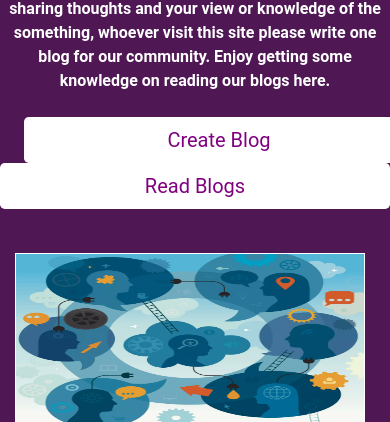
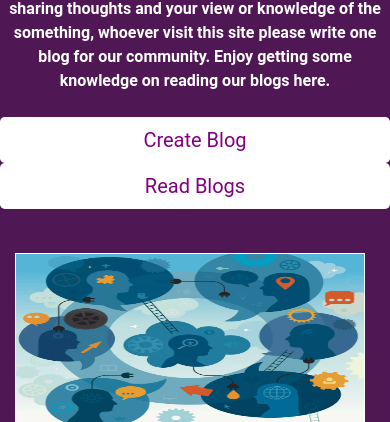
Before and after one commit to kpavankumar623/OneBlog, a Django app: page / in a window 390 px wide; the page is wider, and only the part inside the window is pictured. Shown: the part 198-620 px from the top of that part. Run offline with Django 3.2, Linux system fonts and the light colour scheme; data comes from the database, SQL or seed files in the repository; some libraries are stand-ins or nearby versions.

Commit message:
home page button mobile responsive changed2

```diff
--- a/blog/templates/blog/home.html
+++ b/blog/templates/blog/home.html
@@ -80,7 +80,7 @@
 										</p>
 											<div class="text-center py-2">
 										<a href="{% url 'blogcreate' %}"
-											<button type="button" class="btn btn-lg  col-lg-2 col-md-12 mx-4 btn-hover">Create Blog</button> </a>
+											<button type="button" class="btn btn-lg  col-lg-2 col-md-12 mx-lg-4 btn-hover">Create Blog</button> </a>
 										<a href="{% url 'bloglist' %}"
 											<button type="button" class="btn btn-lg  col-lg-2 col-md-12 btn-hover">Read Blogs</button></a>
 										</div>
```
